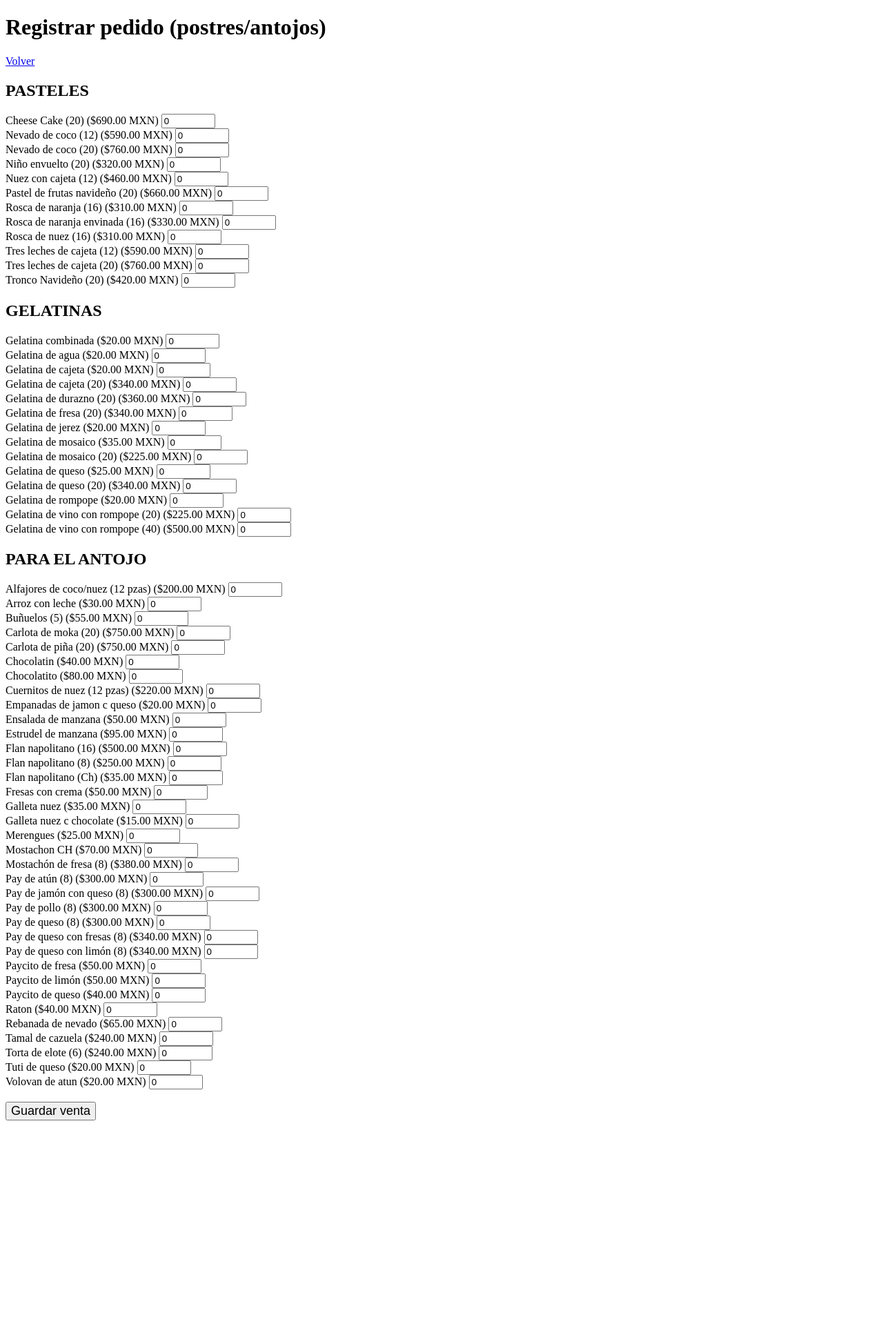
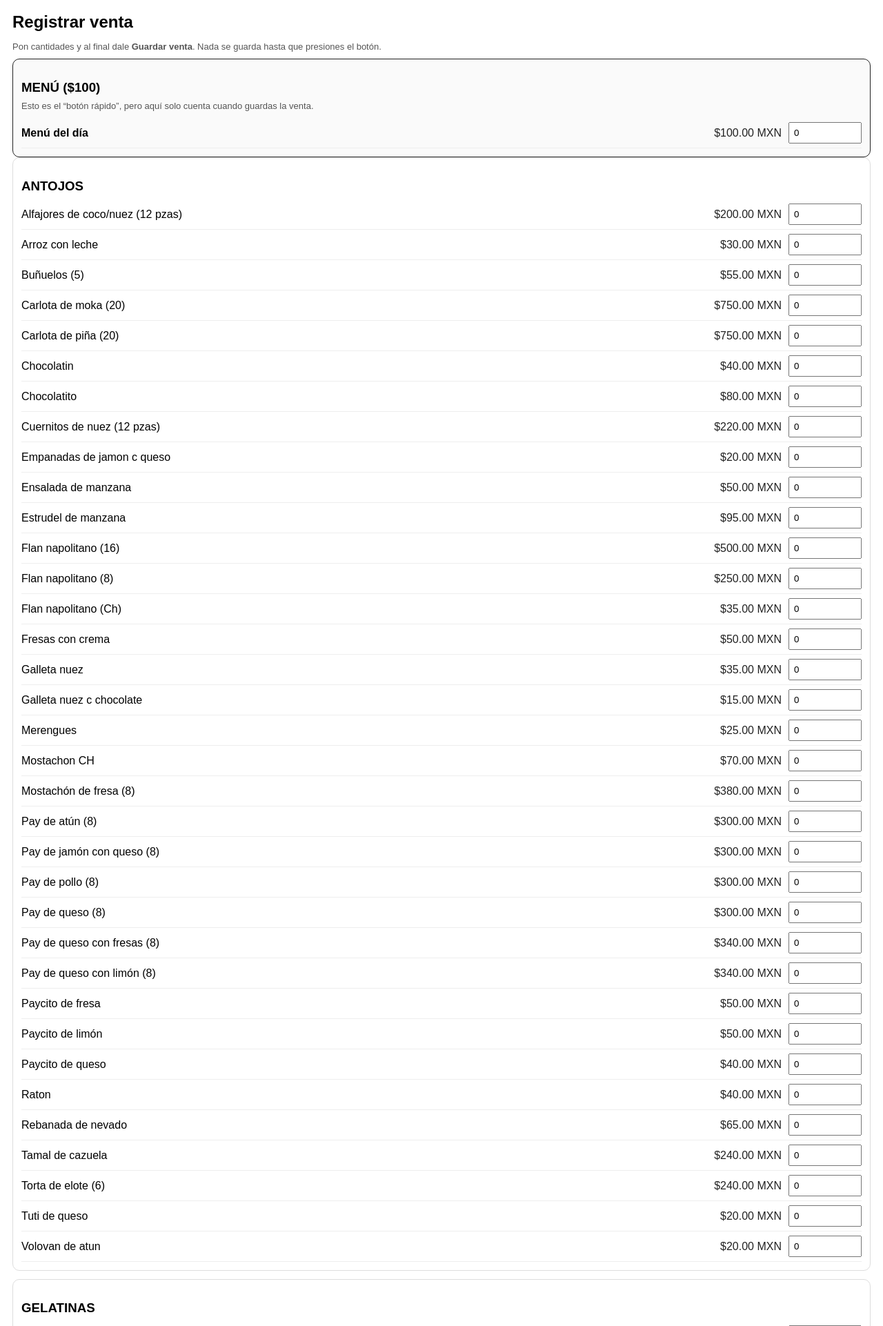
Before and after one commit to ing-civil/foodbiz, a Flask app: page /orders/new in a window 1280 px wide. Shown: the top 1922 px of the page at 69% size. Before the commit the page ends 1624 px from the top, so only its background shows below. Run offline with Flask 3, Linux system fonts and the light colour scheme; data comes from the database, SQL or seed files in the repository.

Commit message:
Mover menu del dia al registro de ventas

```diff
--- a/app.py
+++ b/app.py
@@ -5,15 +5,15 @@ import os
 import shutil
 
 app = Flask(__name__)
-app.secret_key = "foodbiz-secret"
+app.secret_key = os.environ.get("SECRET_KEY", "foodbiz-secret")
 
-DB_PATH = "foodbiz.db"
-ADMIN_PIN = "1234"  # cámbialo
+DB_PATH = os.environ.get("DB_PATH", "foodbiz.db")
+ADMIN_PIN = os.environ.get("ADMIN_PIN", "1234")
 
 
-# -------------------------
-# Utilidades DB
-# -------------------------
+# -----------------------------
+# DB helpers
+# -----------------------------
 def db():
     conn = sqlite3.connect(DB_PATH)
     conn.row_factory = sqlite3.Row
@@ -22,11 +22,6 @@ def db():
 
 def now_iso():
     return datetime.now().isoformat(timespec="seconds")
-
-
-@app.template_filter("pesos")
-def pesos(cents: int):
-    return f"${int(cents)/100:,.2f} MXN"
 
 
 def require_pin(pin: str) -> bool:
@@ -49,9 +44,6 @@ def create_backup():
     return dst
 
 
-# -------------------------
-# Inicialización DB
-# -------------------------
 def init_db():
     conn = db()
     cur = conn.cursor()
@@ -79,7 +71,9 @@ def init_db():
         order_id INTEGER NOT NULL,
         menu_item_id INTEGER NOT NULL,
         qty INTEGER NOT NULL CHECK(qty > 0),
-        price_cents INTEGER NOT NULL CHECK(price_cents >= 0)
+        price_cents INTEGER NOT NULL CHECK(price_cents >= 0),
+        FOREIGN KEY(order_id) REFERENCES orders(id),
+        FOREIGN KEY(menu_item_id) REFERENCES menu_items(id)
     )
     """)
 
@@ -111,18 +105,92 @@ def init_db():
 
     conn.commit()
 
-    # Seed mínimo: SOLO menú del día (para no duplicar cosas que tú agregas después)
-    cur.execute("SELECT COUNT(*) FROM menu_items WHERE category='MENU'")
-    if cur.fetchone()[0] == 0:
-        cur.execute(
+    # Seed inicial
+    cur.execute("SELECT COUNT(*) AS n FROM menu_items")
+    if int(cur.fetchone()["n"]) == 0:
+        seed = []
+
+        # MENU del día (SIEMPRE EXISTE)
+        seed.append(("Menú del día", 10000, "MENU"))
+
+        # ANTOJO (tu tabla)
+        seed += [
+            ("Gelatina de rompope", 2000, "ANTOJO"),
+            ("Gelatina de cajeta", 2000, "ANTOJO"),
+            ("Gelatina de queso", 2500, "ANTOJO"),
+            ("Gelatina de jerez", 2000, "ANTOJO"),
+            ("Gelatina combinada", 2000, "ANTOJO"),
+            ("Gelatina de agua", 2000, "ANTOJO"),
+            ("Gelatina de mosaico", 3500, "ANTOJO"),
+            ("Ensalada de manzana", 5000, "ANTOJO"),
+            ("Fresas con crema", 5000, "ANTOJO"),
+            ("Arroz con leche", 3000, "ANTOJO"),
+            ("Flan napolitano (Ch)", 3500, "ANTOJO"),
+            ("Chocolatin", 4000, "ANTOJO"),
+            ("Chocolatito", 8000, "ANTOJO"),
+            ("Paycito de limón", 5000, "ANTOJO"),
+            ("Paycito de fresa", 5000, "ANTOJO"),
+            ("Paycito de queso", 4000, "ANTOJO"),
+            ("Rebanada de nevado", 6500, "ANTOJO"),
+            ("Raton", 4000, "ANTOJO"),
+            ("Mostachon CH", 7000, "ANTOJO"),
+            ("Tuti de queso", 2000, "ANTOJO"),
+            ("Estrudel de manzana", 9500, "ANTOJO"),
+            ("Merengues", 2500, "ANTOJO"),
+            ("Volovan de atun", 2000, "ANTOJO"),
+            ("Empanadas de jamon c queso", 2000, "ANTOJO"),
+            ("Galleta nuez c chocolate", 1500, "ANTOJO"),
+            ("Galleta nuez", 3500, "ANTOJO"),
+            ("Tamal de cazuela", 24000, "ANTOJO"),
+        ]
+
+        # PASTELES
+        seed += [
+            ("Nevado de coco (12)", 59000, "PASTELES"),
+            ("Nevado de coco (20)", 76000, "PASTELES"),
+            ("Tres leches de cajeta (12)", 59000, "PASTELES"),
+            ("Tres leches de cajeta (20)", 76000, "PASTELES"),
+            ("Cheese Cake (20)", 69000, "PASTELES"),
+            ("Pastel de frutas navideño (20)", 66000, "PASTELES"),
+            ("Nuez con cajeta (12)", 46000, "PASTELES"),
+            ("Rosca de naranja (16)", 31000, "PASTELES"),
+            ("Rosca de naranja envinada (16)", 33000, "PASTELES"),
+            ("Rosca de nuez (16)", 31000, "PASTELES"),
+            ("Tronco Navideño (20)", 42000, "PASTELES"),
+            ("Niño envuelto (20)", 32000, "PASTELES"),
+        ]
+
+        # GELATINAS (grandes)
+        seed += [
+            ("Gelatina de cajeta (20)", 34000, "GELATINAS"),
+            ("Gelatina de fresa (20)", 34000, "GELATINAS"),
+            ("Gelatina de durazno (20)", 36000, "GELATINAS"),
+            ("Gelatina de vino con rompope (20)", 22500, "GELATINAS"),
+            ("Gelatina de vino con rompope (40)", 50000, "GELATINAS"),
+            ("Gelatina de queso (20)", 34000, "GELATINAS"),
+            ("Gelatina de mosaico (20)", 22500, "GELATINAS"),
+        ]
+
+        cur.executemany(
             "INSERT INTO menu_items (name, price_cents, category) VALUES (?,?,?)",
-            ("Menú del día", 10000, "MENU")
+            seed
         )
         conn.commit()
 
     conn.close()
 
 
+# -----------------------------
+# Jinja filter
+# -----------------------------
+@app.template_filter("pesos")
+def pesos(cents: int):
+    return f"${int(cents)/100:,.2f} MXN"
+
+
+# -----------------------------
+# Totales por periodo
+# -----------------------------
 def last_cut_at(conn) -> str:
     cur = conn.cursor()
     cur.execute("SELECT cut_at FROM cuts ORDER BY id DESC LIMIT 1")
@@ -158,19 +226,22 @@ def totals_since(conn, iso_dt: str):
     menu_qty = int(m["menu_qty"])
     menu_cents = int(m["menu_cents"])
 
+    other_qty = total_qty - menu_qty
+    other_cents = total_cents - menu_cents
+
     return {
         "total_qty": total_qty,
         "total_cents": total_cents,
         "menu_qty": menu_qty,
         "menu_cents": menu_cents,
-        "other_qty": total_qty - menu_qty,
-        "other_cents": total_cents - menu_cents,
+        "other_qty": other_qty,
+        "other_cents": other_cents,
     }
 
 
-# -------------------------
-# Rutas
-# -------------------------
+# -----------------------------
+# Routes
+# -----------------------------
 @app.route("/")
 def index():
     conn = db()
@@ -179,13 +250,13 @@ def index():
 
     cur = conn.cursor()
     cur.execute("""
-      SELECT o.id, o.created_at, o.status,
-             COALESCE(SUM(oi.qty * oi.price_cents),0) AS total_cents
-      FROM orders o
-      LEFT JOIN order_items oi ON oi.order_id=o.id
-      GROUP BY o.id
-      ORDER BY o.id DESC
-      LIMIT 10
+        SELECT o.id, o.created_at, o.status,
+               COALESCE(SUM(oi.qty * oi.price_cents), 0) AS total_cents
+        FROM orders o
+        LEFT JOIN order_items oi ON oi.order_id = o.id
+        GROUP BY o.id
+        ORDER BY o.id DESC
+        LIMIT 10
     """)
     recent_orders = cur.fetchall()
     conn.close()
@@ -197,12 +268,9 @@ def index():
 def menu():
     conn = db()
     cur = conn.cursor()
-
-    # Limpieza para que "ANTOJO " o " ANTOJO" no te arruinen la vida:
     cur.execute("""
-        SELECT id, name, price_cents, TRIM(UPPER(category)) AS category
-        FROM menu_items
-        WHERE TRIM(UPPER(category)) IN ('PASTELES','GELATINAS','ANTOJO')
+        SELECT * FROM menu_items
+        WHERE category IN ('PASTELES','GELATINAS','ANTOJO')
         ORDER BY category, name
     """)
     items = cur.fetchall()
@@ -220,11 +288,19 @@ def new_order():
     conn = db()
     cur = conn.cursor()
 
+    # Incluye MENU dentro del registro de ventas y lo pone arriba
     cur.execute("""
-        SELECT id, name, price_cents, TRIM(UPPER(category)) AS category
-        FROM menu_items
-        WHERE TRIM(UPPER(category)) IN ('PASTELES','GELATINAS','ANTOJO')
-        ORDER BY category, name
+        SELECT * FROM menu_items
+        WHERE category IN ('MENU','PASTELES','GELATINAS','ANTOJO')
+        ORDER BY
+          CASE category
+            WHEN 'MENU' THEN 0
+            WHEN 'ANTOJO' THEN 1
+            WHEN 'GELATINAS' THEN 2
+            WHEN 'PASTELES' THEN 3
+            ELSE 9
+          END,
+          name
     """)
     items = cur.fetchall()
 
@@ -232,7 +308,7 @@ def new_order():
         cur.execute("INSERT INTO orders (created_at, status) VALUES (?, 'ok')", (now_iso(),))
         order_id = cur.lastrowid
 
-        added_lines = 0
+        added_any = False
         for it in items:
             raw = request.form.get(f"qty_{it['id']}", "0")
             try:
@@ -245,10 +321,10 @@ def new_order():
                     INSERT INTO order_items (order_id, menu_item_id, qty, price_cents)
                     VALUES (?,?,?,?)
                 """, (order_id, it["id"], qty, it["price_cents"]))
-                added_lines += 1
+                added_any = True
 
-        if added_lines == 0:
-            cur.execute("DELETE FROM orders WHERE id=?", (order_id,))
+        if not added_any:
+            cur.execute("DELETE FROM orders WHERE id = ?", (order_id,))
             conn.commit()
             conn.close()
             flash("No agregaste productos.", "error")
@@ -257,36 +333,15 @@ def new_order():
         conn.commit()
         conn.close()
         flash(f"Venta registrada (#{order_id}).", "ok")
-        return redirect(url_for("index"))
+        return redirect(url_for("ticket", order_id=order_id))
 
     conn.close()
-    grouped = {"PASTELES": [], "GELATINAS": [], "ANTOJO": []}
+
+    grouped = {"MENU": [], "ANTOJO": [], "GELATINAS": [], "PASTELES": []}
     for it in items:
         grouped[it["category"]].append(it)
 
     return render_template("new_order.html", grouped=grouped)
-
-
-@app.route("/orders/menu", methods=["POST"])
-def quick_menu_order():
-    conn = db()
-    cur = conn.cursor()
-
-    cur.execute("INSERT INTO orders (created_at, status) VALUES (?, 'ok')", (now_iso(),))
-    order_id = cur.lastrowid
-
-    cur.execute("SELECT id, price_cents FROM menu_items WHERE category='MENU' LIMIT 1")
-    menu = cur.fetchone()
-
-    cur.execute("""
-        INSERT INTO order_items (order_id, menu_item_id, qty, price_cents)
-        VALUES (?,?,?,?)
-    """, (order_id, menu["id"], 1, menu["price_cents"]))
-
-    conn.commit()
-    conn.close()
-    flash("Menú registrado ($100).", "ok")
-    return redirect(url_for("index"))
 
 
 @app.route("/orders/<int:order_id>/cancel", methods=["POST"])
@@ -299,7 +354,7 @@ def cancel_order(order_id: int):
         return redirect(url_for("index"))
 
     if not reason:
-        flash("Falta motivo.", "error")
+        flash("Falta motivo de cancelación.", "error")
         return redirect(url_for("index"))
 
     conn = db()
@@ -318,15 +373,46 @@ def cancel_order(order_id: int):
         return redirect(url_for("index"))
 
     cur.execute("UPDATE orders SET status='cancelled' WHERE id=?", (order_id,))
-    cur.execute(
-        "INSERT INTO adjustments (created_at, kind, order_id, reason) VALUES (?,?,?,?)",
-        (now_iso(), "cancel", order_id, reason)
-    )
+    cur.execute("""
+        INSERT INTO adjustments (created_at, kind, order_id, reason)
+        VALUES (?,?,?,?)
+    """, (now_iso(), "cancel", order_id, reason))
 
     conn.commit()
     conn.close()
+
     flash(f"Venta #{order_id} cancelada.", "ok")
     return redirect(url_for("index"))
+
+
+@app.route("/ticket/<int:order_id>")
+def ticket(order_id: int):
+    conn = db()
+    cur = conn.cursor()
+
+    cur.execute("SELECT id, created_at, status FROM orders WHERE id = ?", (order_id,))
+    order = cur.fetchone()
+    if not order:
+        conn.close()
+        return "Ticket no encontrado", 404
+
+    cur.execute("""
+        SELECT
+            mi.name AS name,
+            mi.category AS category,
+            oi.qty AS qty,
+            oi.price_cents AS price_cents
+        FROM order_items oi
+        JOIN menu_items mi ON mi.id = oi.menu_item_id
+        WHERE oi.order_id = ?
+        ORDER BY mi.category, mi.name
+    """, (order_id,))
+    items = cur.fetchall()
+
+    total_cents = sum(int(r["qty"]) * int(r["price_cents"]) for r in items)
+
+    conn.close()
+    return render_template("ticket.html", order=order, items=items, total_cents=total_cents)
 
 
 @app.route("/sales")
@@ -336,10 +422,10 @@ def sales():
     totals = totals_since(conn, lc)
 
     cur = conn.cursor()
-    cur.execute("SELECT * FROM cuts ORDER BY id DESC LIMIT 30")
+    cur.execute("SELECT * FROM cuts ORDER BY id DESC LIMIT 20")
     cuts = cur.fetchall()
+
     conn.close()
-
     return render_template("sales.html", last_cut=lc, totals=totals, cuts=cuts)
 
 
@@ -350,17 +436,17 @@ def make_cut():
     counted = (request.form.get("counted") or "").strip()
 
     if not require_pin(pin):
-        flash("PIN incorrecto.", "error")
+        flash("PIN incorrecto. No se hizo corte.", "error")
         return redirect(url_for("sales"))
 
     if not cashier:
-        flash("Pon responsable (nombre o iniciales).", "error")
+        flash("Pon quién hizo el corte (nombre o iniciales).", "error")
         return redirect(url_for("sales"))
 
     try:
         counted_cents = int(round(float(counted) * 100))
     except Exception:
-        flash("Efectivo contado inválido. Ej: 1520.50", "error")
+        flash("Efectivo contado inválido. Usa formato 1234.50", "error")
         return redirect(url_for("sales"))
 
     conn = db()
@@ -369,17 +455,16 @@ def make_cut():
 
     expected_cents = t["total_cents"]
     diff_cents = counted_cents - expected_cents
+    cut_at = now_iso()
 
     cur = conn.cursor()
     cur.execute("""
         INSERT INTO cuts (
-          cut_at, cashier,
-          expected_cents, counted_cents, diff_cents,
-          total_qty, menu_qty, menu_cents, other_qty, other_cents
+            cut_at, cashier, expected_cents, counted_cents, diff_cents,
+            total_qty, menu_qty, menu_cents, other_qty, other_cents
         ) VALUES (?,?,?,?,?,?,?,?,?,?)
     """, (
-        now_iso(), cashier,
-        expected_cents, counted_cents, diff_cents,
+        cut_at, cashier, expected_cents, counted_cents, diff_cents,
         t["total_qty"], t["menu_qty"], t["menu_cents"], t["other_qty"], t["other_cents"]
     ))
 
@@ -387,7 +472,7 @@ def make_cut():
     conn.close()
 
     create_backup()
-    flash("Corte guardado y respaldo creado (backups/).", "ok")
+    flash("Corte guardado y respaldo creado.", "ok")
     return redirect(url_for("sales"))
 
 
@@ -395,7 +480,7 @@ def make_cut():
 def reset_period():
     pin = (request.form.get("pin") or "").strip()
     if not require_pin(pin):
-        flash("PIN incorrecto.", "error")
+        flash("PIN incorrecto. No se reinició.", "error")
         return redirect(url_for("sales"))
 
     conn = db()
@@ -403,18 +488,37 @@ def reset_period():
     cur = conn.cursor()
 
     cur.execute("""
-      DELETE FROM order_items
-      WHERE order_id IN (SELECT id FROM orders WHERE created_at >= ? AND status='ok')
+        DELETE FROM order_items
+        WHERE order_id IN (
+            SELECT id FROM orders WHERE created_at >= ? AND status='ok'
+        )
     """, (lc,))
     cur.execute("DELETE FROM orders WHERE created_at >= ? AND status='ok'", (lc,))
 
     conn.commit()
     conn.close()
 
-    flash("Periodo actual reiniciado.", "ok")
+    flash("Periodo actual reiniciado (ventas ok borradas).", "ok")
+    return redirect(url_for("sales"))
+
+
+@app.route("/backup", methods=["POST"])
+def manual_backup():
+    pin = (request.form.get("pin") or "").strip()
+    if not require_pin(pin):
+        flash("PIN incorrecto. No se respaldó.", "error")
+        return redirect(url_for("sales"))
+
+    path = create_backup()
+    if not path:
+        flash("No se encontró la base de datos para respaldar.", "error")
+        return redirect(url_for("sales"))
+
+    flash("Respaldo creado en la carpeta /backups.", "ok")
     return redirect(url_for("sales"))
 
 
 if __name__ == "__main__":
     init_db()
-    app.run(host="0.0.0.0", port=5000, debug=True)
+    port = int(os.environ.get("PORT", "5000"))
+    app.run(host="0.0.0.0", port=port, debug=True)
--- a/templates/new_order.html
+++ b/templates/new_order.html
@@ -1,48 +1,96 @@
 <!doctype html>
 <html lang="es">
-<head><meta charset="utf-8"><title>Registrar pedido</title></head>
+<head>
+  <meta charset="utf-8" />
+  <meta name="viewport" content="width=device-width,initial-scale=1" />
+  <title>Nueva venta</title>
+  <style>
+    body { font-family: Arial, sans-serif; margin: 18px; }
+    h2 { margin: 0 0 14px; }
+    h3 { margin: 18px 0 8px; }
+    .hint { color:#555; font-size: 13px; margin-bottom: 10px; }
+    .item { display:flex; gap: 10px; align-items:center; padding: 6px 0; border-bottom: 1px solid #eee; }
+    .name { flex: 1; }
+    .price { width: 110px; text-align:right; color:#222; }
+    input[type="number"] { width: 90px; padding: 6px; }
+    .actions { margin-top: 16px; display:flex; gap: 10px; }
+    button, a.btn { padding: 10px 12px; border: 1px solid #222; background:#fff; cursor:pointer; text-decoration:none; color:#000; }
+    .box { border:1px solid #ddd; padding: 12px; border-radius: 10px; }
+    .menuBox { border:1px solid #222; padding: 12px; border-radius: 10px; background: #fafafa; }
+  </style>
+</head>
 <body>
-  <h1>Registrar pedido (postres/antojos)</h1>
-  <p><a href="/">Volver</a></p>
 
-  <form method="post">
-    <h2>PASTELES</h2>
-    {% for it in grouped["PASTELES"] %}
-      <div>
-        {{ it.name }} ({{ it.price_cents|pesos }})
-        <input type="number" min="0" value="0" name="qty_{{ it.id }}" style="width:70px;">
-      </div>
-    {% endfor %}
-
-    <h2>GELATINAS</h2>
-    {% for it in grouped["GELATINAS"] %}
-      <div>
-        {{ it.name }} ({{ it.price_cents|pesos }})
-        <input type="number" min="0" value="0" name="qty_{{ it.id }}" style="width:70px;">
-      </div>
-    {% endfor %}
-
-    <h2>PARA EL ANTOJO</h2>
-    {% for it in grouped["ANTOJO"] %}
-      <div>
-        {{ it.name }} ({{ it.price_cents|pesos }})
-        <input type="number" min="0" value="0" name="qty_{{ it.id }}" style="width:70px;">
-      </div>
-    {% endfor %}
-
-    <br>
-    <button type="submit" style="font-size:18px;">Guardar venta</button>
-  </form>
+  <h2>Registrar venta</h2>
+  <div class="hint">Pon cantidades y al final dale <b>Guardar venta</b>. Nada se guarda hasta que presiones el botón.</div>
 
   {% with messages = get_flashed_messages(with_categories=true) %}
     {% if messages %}
-      <hr>
-      <ul>
+      <div class="box" style="margin-bottom:12px;">
         {% for cat, msg in messages %}
-          <li><strong>{{ cat }}:</strong> {{ msg }}</li>
+          <div><b>{{ cat|upper }}</b>: {{ msg }}</div>
         {% endfor %}
-      </ul>
+      </div>
     {% endif %}
   {% endwith %}
+
+  <form method="post">
+
+    {% if grouped["MENU"] and grouped["MENU"]|length > 0 %}
+      <div class="menuBox">
+        <h3>MENÚ ($100)</h3>
+        <div class="hint">Esto es el “botón rápido”, pero aquí solo cuenta cuando guardas la venta.</div>
+        {% for it in grouped["MENU"] %}
+          <div class="item">
+            <div class="name"><b>{{ it.name }}</b></div>
+            <div class="price">{{ it.price_cents|pesos }}</div>
+            <input type="number" min="0" value="0" name="qty_{{ it.id }}">
+          </div>
+        {% endfor %}
+      </div>
+    {% endif %}
+
+    <div class="box">
+      <h3>ANTOJOS</h3>
+      {% for it in grouped["ANTOJO"] %}
+        <div class="item">
+          <div class="name">{{ it.name }}</div>
+          <div class="price">{{ it.price_cents|pesos }}</div>
+          <input type="number" min="0" value="0" name="qty_{{ it.id }}">
+        </div>
+      {% endfor %}
+    </div>
+
+    <div class="box" style="margin-top:12px;">
+      <h3>GELATINAS</h3>
+      {% for it in grouped["GELATINAS"] %}
+        <div class="item">
+          <div class="name">{{ it.name }}</div>
+          <div class="price">{{ it.price_cents|pesos }}</div>
+          <input type="number" min="0" value="0" name="qty_{{ it.id }}">
+        </div>
+      {% endfor %}
+    </div>
+
+    <div class="box" style="margin-top:12px;">
+      <h3>PASTELES</h3>
+      {% for it in grouped["PASTELES"] %}
+        <div class="item">
+          <div class="name">{{ it.name }}</div>
+          <div class="price">{{ it.price_cents|pesos }}</div>
+          <input type="number" min="0" value="0" name="qty_{{ it.id }}">
+        </div>
+      {% endfor %}
+    </div>
+
+    <div class="actions">
+      <button type="submit">Guardar venta</button>
+      <a class="btn" href="{{ url_for('index') }}">Inicio</a>
+      <a class="btn" href="{{ url_for('menu') }}">Ver menú</a>
+      <a class="btn" href="{{ url_for('sales') }}">Cortes</a>
+    </div>
+
+  </form>
+
 </body>
 </html>
```
